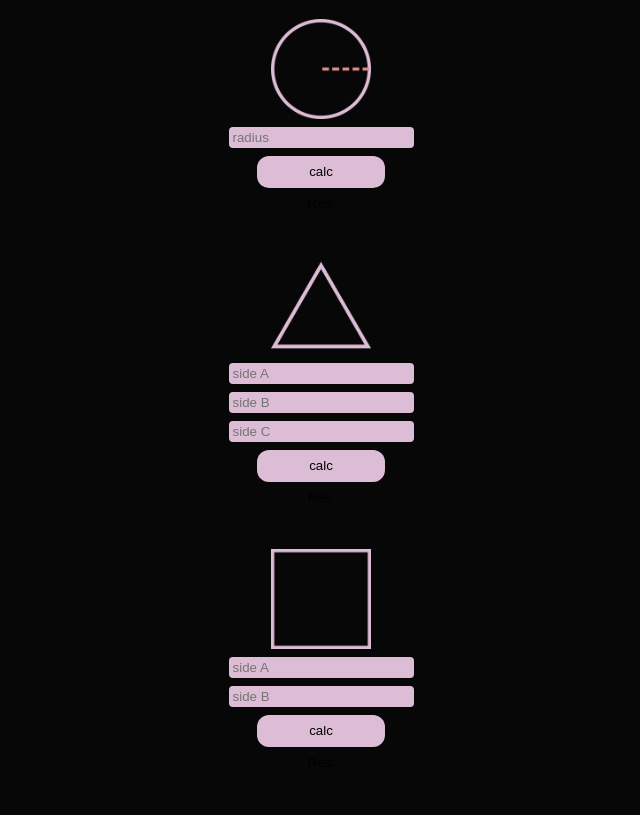
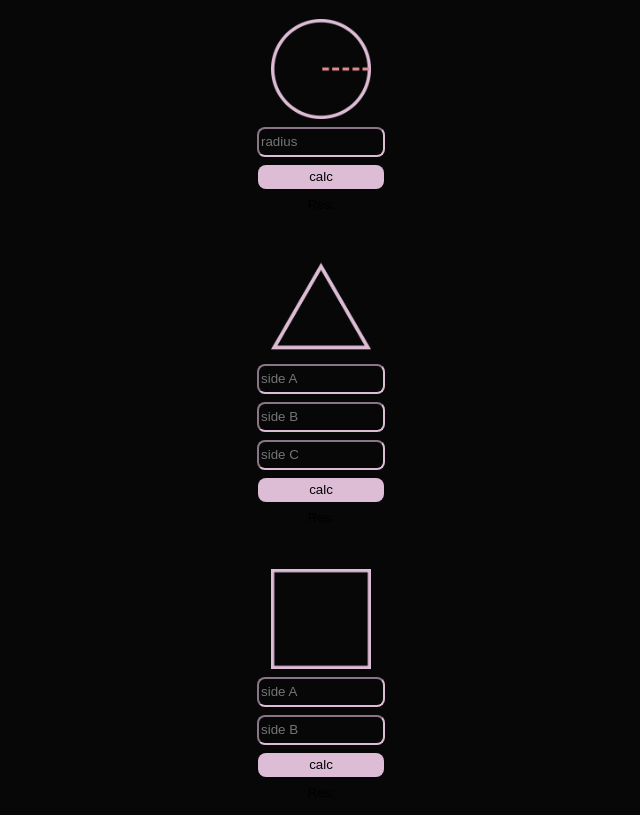
Before and after one commit to JohnVLN/Basic-Geometry-Calculator, a plain HTML site: page pages/area.html in a window 1280 px wide. Shown: the part 69-884 px from the top of the page, without its empty margins (319-959 px from the left). Drawn offline with Linux system fonts and the light colour scheme.

Commit message:
Minor changes in design

```diff
--- a/style.css
+++ b/style.css
@@ -13,18 +13,20 @@ h1 {
 }
 button {
     background-color:rgb(221, 189, 213);
-    border-radius: 12px;
+    border-radius: 8px;
     border-color: rgba(255, 255, 255, 0);
     margin-bottom: 1rem;
-    width: 8rem;
-    height: 2rem;
+    width: 126px;
+    height: 24px;
     font-weight: 400;
 }
 input {
-    background-color:rgb(221, 189, 213);
+    width: 120px;
+    background-color:rgba(253, 253, 253, 0);
+    height: 24px;
     margin-bottom: 8px;
-    border-radius: 4px;
-    border-color: rgba(206, 206, 206, 0);
+    border-radius: 8px;
+    border-color: rgb(221, 189, 213);
 }
 p {
     margin-top: -8px;
```
